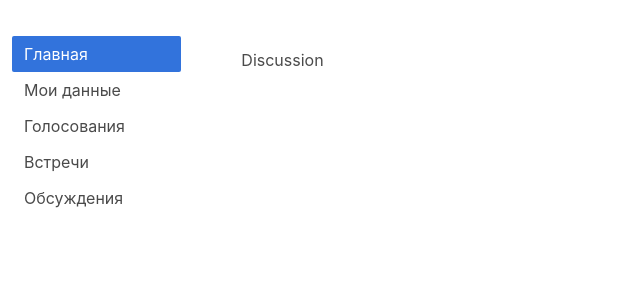
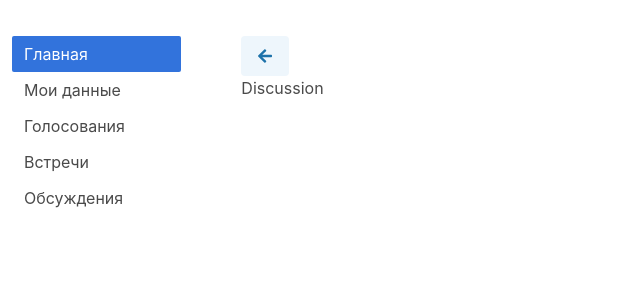
Before and after one commit to BelarusDigitalFuture/o, a React (Create React App) app: page /discussions/1 in a window 1280 px wide. Shown: the top 300 px of the page, without its empty margins (0-640 px from the left). Built offline with nearby package versions, Linux system fonts and the light colour scheme.

Commit message:
generic page styling

```diff
--- a/src/components/Pages/GenericPage/GenericPage.jsx
+++ b/src/components/Pages/GenericPage/GenericPage.jsx
@@ -1,7 +1,35 @@
 import React from 'react';
+import { useHistory } from 'react-router-dom';
+import { faArrowLeft } from '@fortawesome/free-solid-svg-icons';
+import { FontAwesomeIcon } from '@fortawesome/react-fontawesome';
 
-const GenericPage = ({ children }) => {
-  return <div className="section">{children}</div>;
+const GenericPage = ({ header = '', children }) => {
+  const history = useHistory();
+  return (
+    <div className="section pt-5 mt-3">
+      <nav className="level">
+        <div className="level-left">
+          <div className="level-item">
+            <button
+              className="button is-info is-light"
+              onClick={() => {
+                //TODO ugly af
+                history.push(window.location.pathname.split('/').slice(0, -1).join('/'));
+              }}
+            >
+              <FontAwesomeIcon className="aria-hidden" icon={faArrowLeft} />
+            </button>
+          </div>
+          <div className="level-item">
+            <p className="subtitle is-5">
+              <strong>{header}</strong>
+            </p>
+          </div>
+        </div>
+      </nav>
+      {children}
+    </div>
+  );
 };
 
 export default GenericPage;
```
